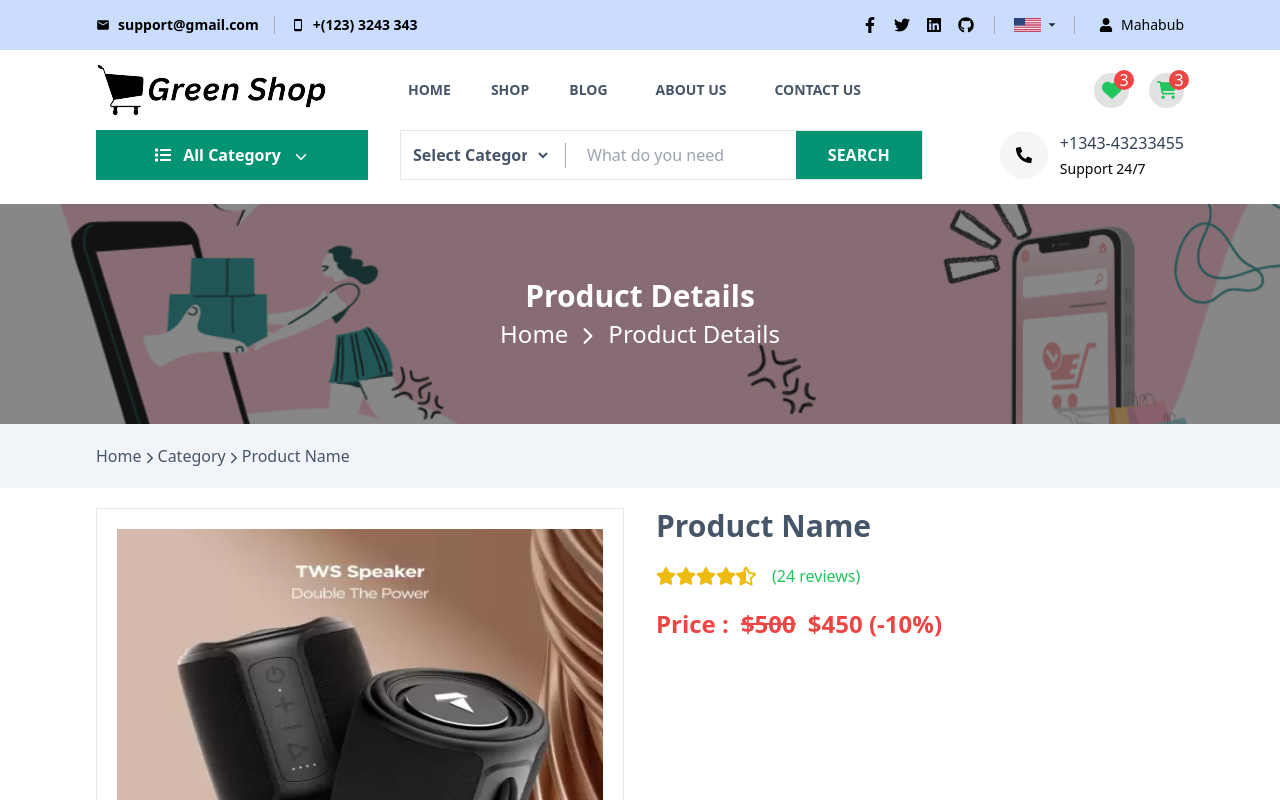
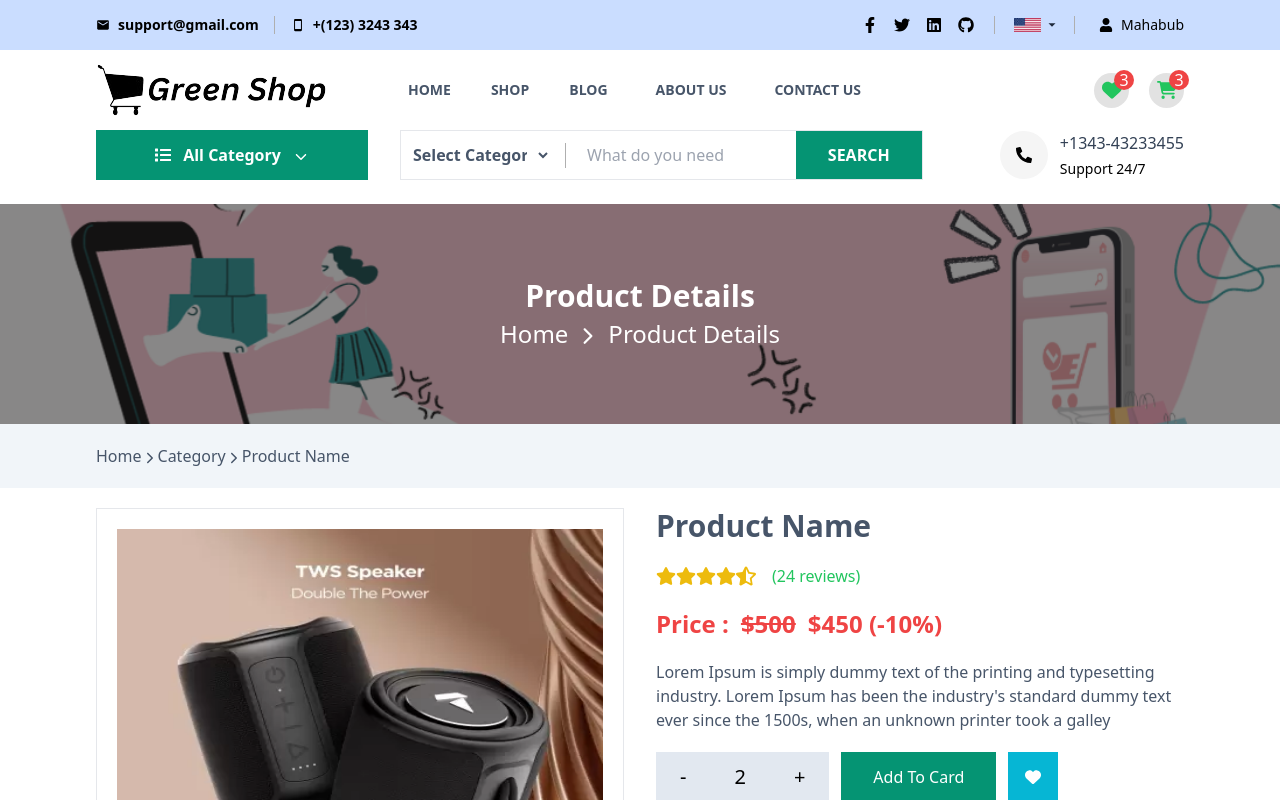
Before and after one commit to webdevmahabub/frontend-mern-multi-vendor-ecommerce, a React (Create React App) app: page /product/details/new in a window 1280 px wide. Shown: the top 800 px of the page. Built offline with nearby package versions, Linux system fonts and the light colour scheme.

Commit message:
Product Details Page Design Part 4

```diff
--- a/src/pages/Details.jsx
+++ b/src/pages/Details.jsx
@@ -6,13 +6,15 @@ import { IoIosArrowForward } from "react-icons/io";
 import Carousel from 'react-multi-carousel';
 import 'react-multi-carousel/lib/styles.css'
 import Rating from '../components/Rating';
+import { FaHeart } from "react-icons/fa6";
+
 
 const Details = () => {
-
     const images = [1,2,3,4,5,6]
     const [image, setImage] = useState('')
     const discount = 10
     const stock = 3
+
     const responsive = {
         superLargeDesktop: {
             breakpoint: { max: 4000, min: 3000 },
@@ -63,6 +65,7 @@ const Details = () => {
         </div>
     </div>
     </section>
+
     <section>
         <div className='bg-slate-100 py-5 mb-5'>
             <div className='w-[85%] md:w-[80%] sm:w-[90%] lg:w-[90%] h-full mx-auto'>
@@ -73,9 +76,11 @@ const Details = () => {
                     <span className='pt-1'><IoIosArrowForward /></span>
                     <span>Product Name </span>
                 </div>
+
             </div>
         </div>
     </section>
+
         <section>
         <div className='w-[85%] md:w-[80%] sm:w-[90%] lg:w-[90%] h-full mx-auto'>
             <div className='grid grid-cols-2 md-lg:grid-cols-1 gap-8'>
@@ -100,10 +105,12 @@ const Details = () => {
                         )
                        })
                     }
+
                 </Carousel>
                 }
            </div>
            </div>
+
         <div className='flex flex-col gap-5'>
                 <div className='text-3xl text-slate-600 font-bold'>
                     <h3>Product Name </h3>
@@ -114,6 +121,7 @@ const Details = () => {
                     </div>
                     <span className='text-green-500'>(24 reviews)</span>
                 </div>
+
          <div className='text-2xl text-red-500 font-bold flex gap-3'>
             {
                 discount !== 0 ? <>
@@ -123,13 +131,47 @@ const Details = () => {
                 </> : <h2> Price : $200 </h2>
             }
           </div>
+
+          <div className='text-slate-600'>
+            <p>Lorem Ipsum is simply dummy text of the printing and typesetting industry. Lorem Ipsum has been the industry's standard dummy text ever since the 1500s, when an unknown printer took a galley</p>
+           </div>
+
+            <div className='flex gap-3 pb-10 border-b'>
+                {
+                    stock ? <>
+                    <div className='flex bg-slate-200 h-[50px] justify-center items-center text-xl'>
+                        <div className='px-6 cursor-pointer'>-</div>
+                        <div className='px-6'>2</div>
+                        <div className='px-6 cursor-pointer'>+</div>
+                    </div>
+                    <div>
+                        <button className='px-8 py-3 h-[50px] cursor-pointer hover:shadow-lg hover:shadow-green-500/40 bg-[#059473] text-white'>Add To Card</button>
+                    </div>
+
+                    </> : ''
+                }
+
+                <div>
+                    <div className='h-[50px] w-[50px] flex justify-center items-center cursor-pointer hover:shadow-lg hover:shadow-cyan-500/40 bg-cyan-500 text-white'>
+                    <FaHeart />
+                    </div>
+
+                </div>
+
+
+
+            </div>
         </div>
             </div>
        </div>
         </section>
 
+
+
+
             <Footer/>
         </div>
     );
 };
+
 export default Details;
```
